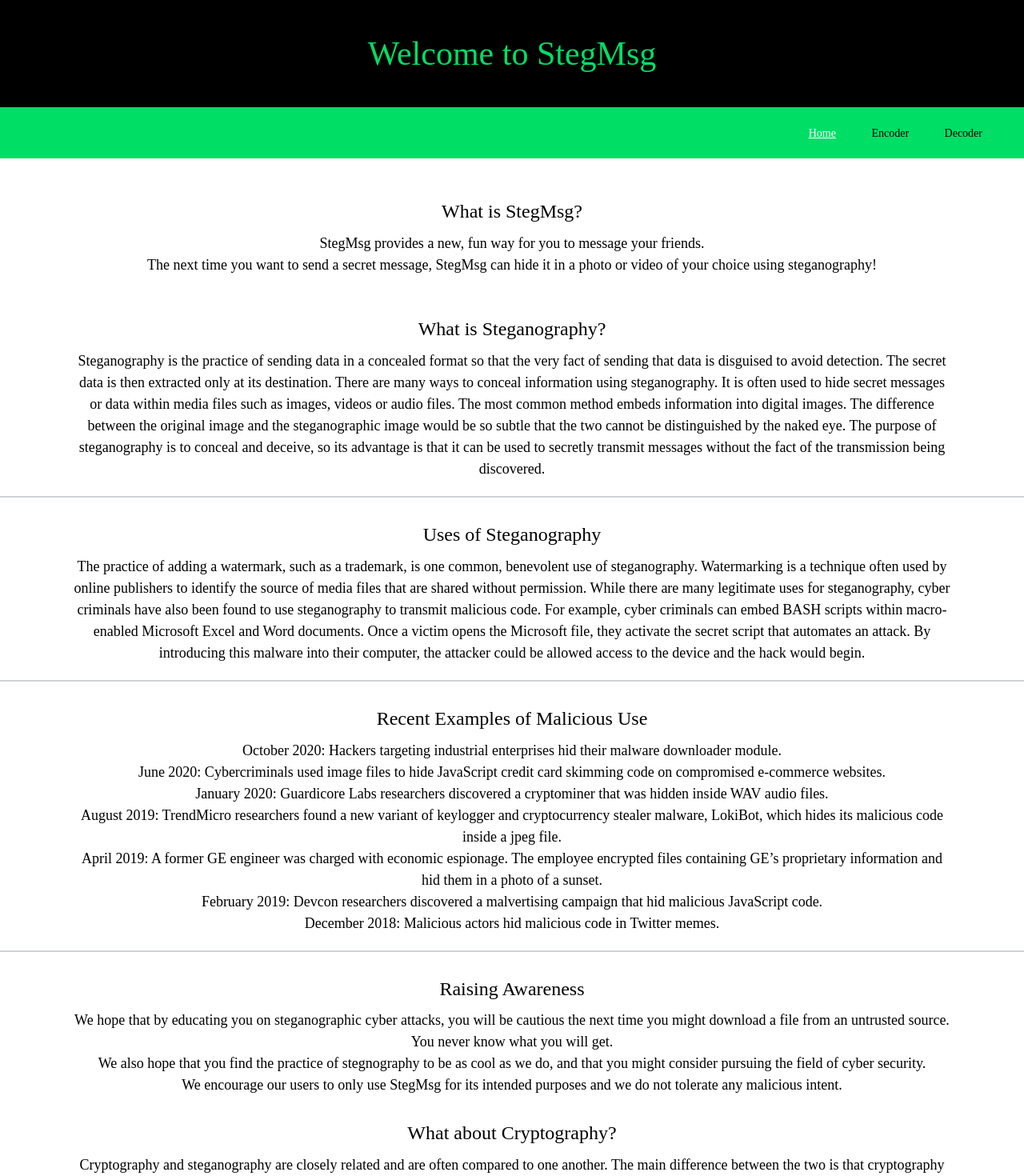
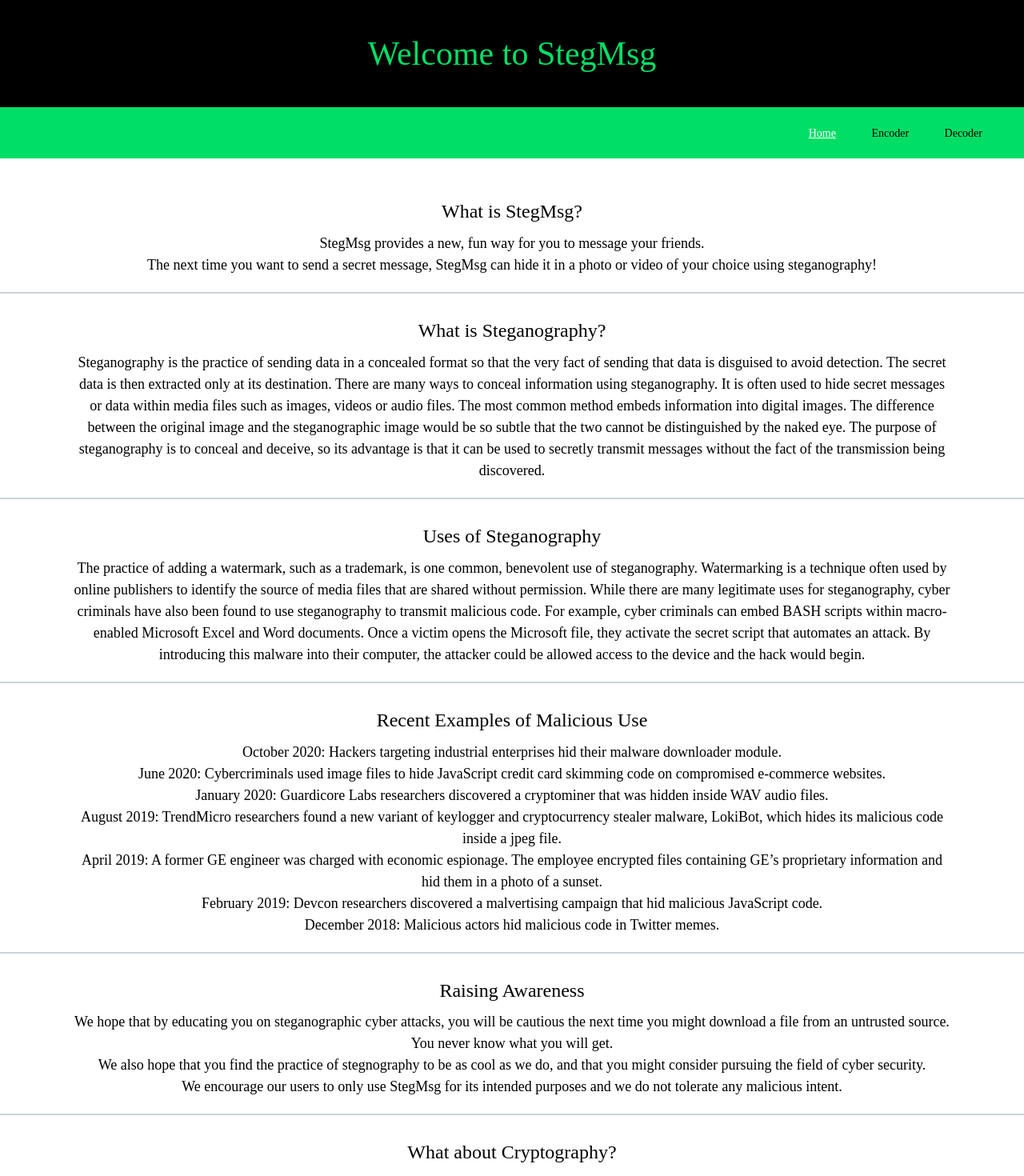
Before and after one commit to lizeth25/steganography, a React (Create React App) app in the folder client/: page / in a window 1280 px wide. Shown: the top 1470 px of the page at 80% size. Built offline with nearby package versions, Linux system fonts and the light colour scheme.

Commit message:
format edits

```diff
--- a/client/src/components/Home.js
+++ b/client/src/components/Home.js
@@ -39,7 +39,16 @@
         </div>
       </Description>
 
-      <div style={{ padding: "20px 0px" }}></div>
+      <div style={{ padding: "10px 0px" }}></div>
+      <div
+        style={{
+          border: "0.50px",
+          borderStyle: "solid",
+          borderColor: "#cdd3d8"
+        }}
+      ></div>
+      <div style={{ padding: "10px 0px" }}></div>
+
       <Title> What is Steganography?</Title>
       <Description>
         Steganography is the practice of sending data in a concealed format so
@@ -152,6 +161,14 @@
       </Description>
 
       <div style={{ padding: "10px 0px" }}></div>
+      <div
+        style={{
+          border: "0.50px",
+          borderStyle: "solid",
+          borderColor: "#cdd3d8"
+        }}
+      ></div>
+      <div style={{ padding: "10px 0px" }}></div>
 
       <Title> What about Cryptography?</Title>
       <Description>
```
